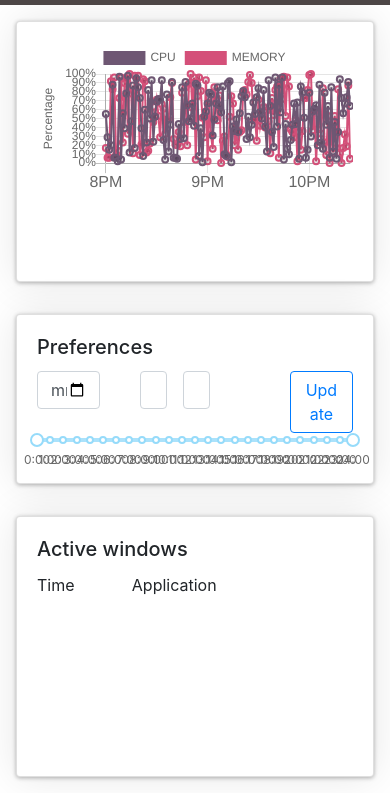
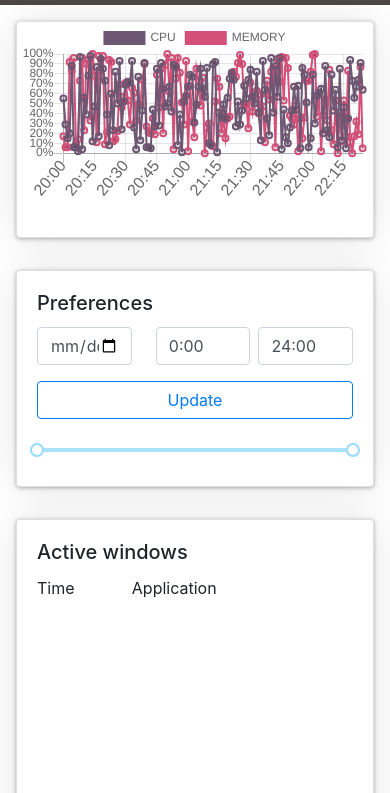
Before and after one commit to kiririnou/smilehackathon, a React app in the folder frontend/: page / in a window 390 px wide. Shown: the part 51-844 px from the top of the page. Built offline with nearby package versions, Linux system fonts and the light colour scheme.

Commit message:
make more adaptive

```diff
--- a/frontend/src/components/UserInfoPage/Filter.js
+++ b/frontend/src/components/UserInfoPage/Filter.js
@@ -9,16 +9,6 @@ import 'rc-slider/assets/index.css';
 import {formatTime} from "../../utils";
 
 export default function(props){
-    function getTimeMarks() {
-        const timeStamps = {};
-
-        for(let minutes = 0; minutes <= 1440; minutes+=60){
-            timeStamps[minutes] = formatTime(minutes);
-        }
-
-        return timeStamps;
-    }
-
     const {sliderChangeHandler, buttonClickHandler, rangeChanged, timeRange: {from, to}} = props;
 
     return(
@@ -31,9 +21,11 @@ export default function(props){
                     <Form id={'filter-form'}>
                         <Form.Group>
                             <div id={'date-controls'}>
-                                <Form.Control type={'date'} id={'date-input'}/>
-                                <Form.Control type={'text'} id={'date-from'} value={formatTime(from)}/>
-                                <Form.Control type={'text'} id={'date-to'} value={formatTime(to)}/>
+                                <div className="date-controls-wrapper">
+                                    <Form.Control type={'date'} id={'date-input'}/>
+                                    <Form.Control type={'text'} id={'date-from'} value={formatTime(from)}/>
+                                    <Form.Control type={'text'} id={'date-to'} value={formatTime(to)}/>
+                                </div>
                                 <Button variant={'outline-primary'}
                                         id={'submit-date-btn'}
                                         type={'submit'}
@@ -41,7 +33,6 @@ export default function(props){
                             </div>
                             <Range min={0}
                                    max={1440}
-                                   marks={getTimeMarks()}
                                    defaultValue={[0, 1440]}
                                    step={1}
                                    pushable={1}
--- a/frontend/src/components/UserInfoPage/Graph.js
+++ b/frontend/src/components/UserInfoPage/Graph.js
@@ -32,18 +32,31 @@ function Graph(props){
                     }
                 },
                 scaleLabel: {
-                    display: true,
+                    display: false,
                     labelString: "Percentage"
+                },
+                gridLines: {
+                    display: true
                 }
             }],
             xAxes: [{
+                gridLines: {
+                    display: true
+                },
                 type: 'time',
-
+                time: {
+                    tooltipFormat: 'YYYY-MM-DD HH:mm',
+                    displayFormats: {
+                        millisecond: 'HH:mm:ss.SSS',
+                        second: 'HH:mm:ss',
+                        minute: 'HH:mm',
+                        hour: 'HH'
+                    }
+                },
                 ticks: {
                     maxTicksLimit: 10,
                     fontSize: 16,
                     unitStepSize: 1,
-                    maxRotation: 0
                 }
             }]
         },
--- a/frontend/src/components/UserInfoPage/css/Filter.css
+++ b/frontend/src/components/UserInfoPage/css/Filter.css
@@ -5,16 +5,23 @@
 
 #date-input{
     margin-bottom: 1rem;
-    width: 20%;
+    width: 30%;
     margin-right: 2rem;
+}
+
+#filter .date-controls-wrapper{
+    display: flex;
+    flex-direction: row;
 }
 
 #date-controls{
     display: flex;
+    flex-direction: row;
+    margin-bottom: 1rem;
 }
 
 #date-controls #date-from, #date-controls #date-to{
-    width: 25%;
+    width: 30%;
     margin-left: 0.5rem;
     margin-right: 0.5rem;
 }
@@ -31,3 +38,41 @@
         grid-row: 2;
     }
 }
+
+@media (max-width: 450px){
+    #filter .form-group{
+        display: flex;
+        flex-direction: column;
+    }
+
+    #filter #date-controls{
+        display: flex;
+        flex-direction: column;
+        margin-bottom: 1.5rem;
+    }
+
+    #filter #submit-date-btn{
+        margin: 0;
+        width: 100%;
+    }
+
+    #date-input{
+        margin-bottom: 1rem;
+        width: 30%;
+        margin-right: 1rem;
+    }
+
+    #date-controls #date-from, #date-controls #date-to{
+        width: 30%;
+        margin-right: 0;
+    }
+
+    #filter .date-controls-wrapper{
+        display: flex;
+        flex-direction: row;
+    }
+
+    #filter .card-body{
+        padding-bottom: 0.8rem;
+    }
+}
--- a/frontend/src/components/UserInfoPage/css/Graph.css
+++ b/frontend/src/components/UserInfoPage/css/Graph.css
@@ -9,4 +9,8 @@
         grid-row: 1;
         height: unset;
     }
+
+    #graph .card-body{
+        padding: 0;
+    }
 }
--- a/frontend/src/components/UserInfoPage/css/UserInfoPage.css
+++ b/frontend/src/components/UserInfoPage/css/UserInfoPage.css
@@ -12,3 +12,16 @@
         grid-template-rows: 1fr 0.5fr 1fr;
     }
 }
+
+@media (max-width: 768px){
+    #info-page{
+        height: unset;
+    }
+}
+
+@media (max-width: 450px){
+    #info-page{
+        grid-template-columns: 1fr;
+        grid-template-rows: 1fr 1fr 2fr;
+    }
+}
```
